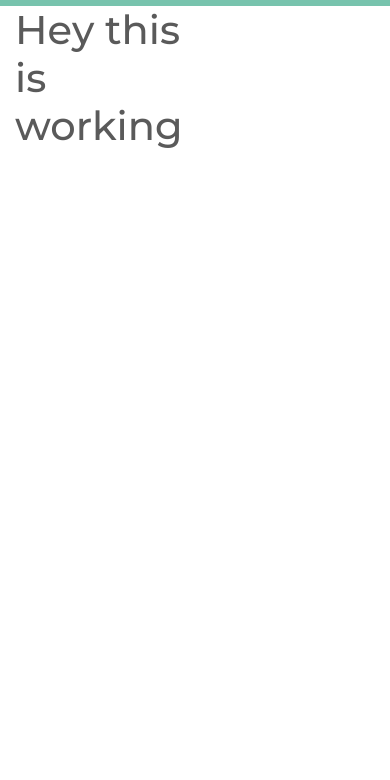
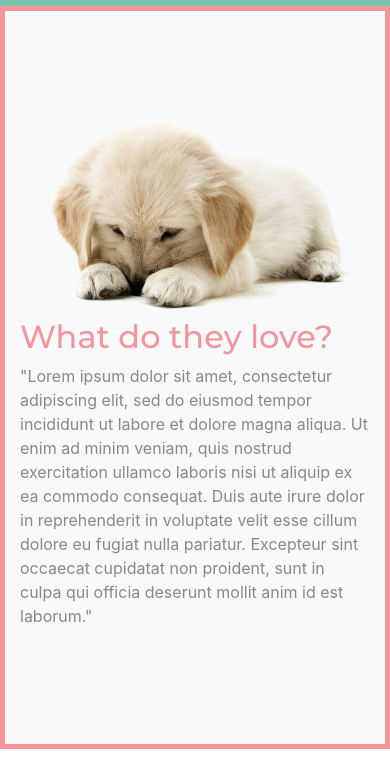
Before and after one commit to angieBadillo/PuppyPie, a plain HTML site: page WebstormProjects/puppypie/index.html in a window 390 px wide. Shown: the part 64-844 px from the top of the page. Drawn offline with nearby package versions, Linux system fonts and the light colour scheme.

Commit message:
Added responsive image and CSS

```diff
--- a/WebstormProjects/puppypie/index.html
+++ b/WebstormProjects/puppypie/index.html
@@ -12,8 +12,10 @@
 <body>
 
 <!--START: Header-->
-<header class="b-main-header">
+<div class="b-main-header">
     <div class="container">
+        <div class="row">
+            <div class="col-md-12">
                 <div class="b-logo">
                     <a href="/">
                         <img src="../puppypie/src/img/875858-200.png" >
@@ -45,24 +47,29 @@
             </div>
             </div>
         </div>
-
-
-
-
+    </div>
 </header>
 <!--END: Header-->
 <div class="b-main-content">
-    <section class="b-section b-section--Learn-puppies"></section>
+    <section class="b-section b-section--Learn-puppies">
     <div class="container">
         <div class="row">
-            <div class="col-xs-12">
-                <h1>Hey this is working</h1>
-
-
+            <div class="col-lg-6">
+                <img class="img-fluid" src="src/img/puppylove.png" alt="responsive image"/>
             </div>
+            <div class="col-lg-6 ">
+                <h2 class="b-section--Learn-puppies-header">
+                    What do they love?
+                </h2>
+                <p>
+                    "Lorem ipsum dolor sit amet, consectetur adipiscing elit, sed do eiusmod tempor incididunt ut labore et dolore magna aliqua. Ut enim ad minim veniam, quis nostrud exercitation ullamco laboris nisi ut aliquip ex ea commodo consequat. Duis aute irure dolor in reprehenderit in voluptate velit esse cillum dolore eu fugiat nulla pariatur. Excepteur sint occaecat cupidatat non proident, sunt in culpa qui officia deserunt mollit anim id est laborum."
+                </p>
             </div>
         </div>
     </div>
 
+    </section>
+</div>
+
 </body>
 </html>
--- a/WebstormProjects/puppypie/src/css/_base.css
+++ b/WebstormProjects/puppypie/src/css/_base.css
@@ -0,0 +1,6 @@
+body{
+    font-size: 16px;
+    margin: 0px;
+    color: #888888;
+
+}
--- a/WebstormProjects/puppypie/src/css/layout.css
+++ b/WebstormProjects/puppypie/src/css/layout.css
@@ -32,7 +32,6 @@
     background: #77c3ad;
     color:darkorange;
     text-decoration: none;
-
 }
 .b-logo{
     float:left;
@@ -51,3 +50,15 @@
     width: 30px;
     height: 40px;
 }
+.b-section{
+    overflow: hidden;
+    padding: 100px 0;
+}
+.b-section--Learn-puppies {
+    background-color: #f8f9fa;
+    border: 5px solid #f3959a;
+}
+
+.b-section--Learn-puppies-header{
+    color: #f3959a;
+}
```
Also changed, not shown: WebstormProjects/puppypie/src/img/cuukood.jpg (added), WebstormProjects/puppypie/src/img/dogbath.png (added), WebstormProjects/puppypie/src/img/puppylove.png (added). Lines whose indentation alone changed are shown as unchanged.
